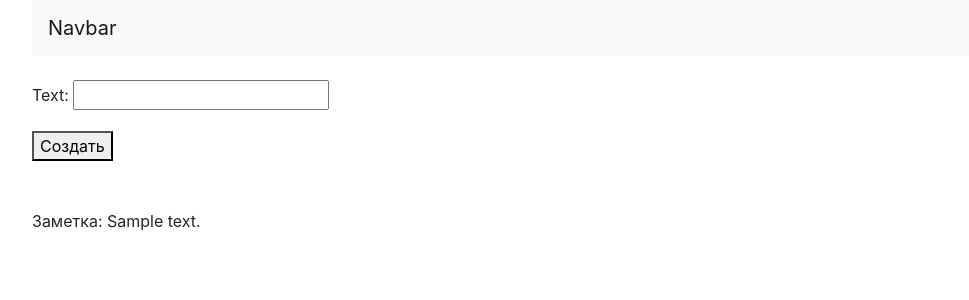
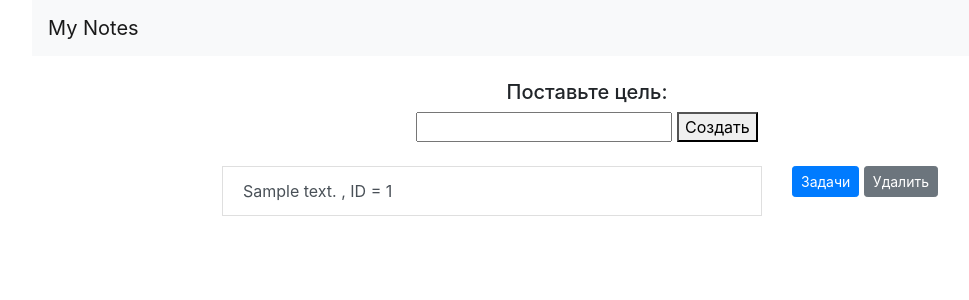
Before and after one commit to khusainovrm/my_notes, a Django app: page /notes/ in a window 1280 px wide. Shown: the top 300 px of the page, without its empty margins (53-1022 px from the left). Run offline with Django 3.2, Linux system fonts and the light colour scheme; tables that the repository leaves empty hold one stand-in row (values such as "Sample post"); some libraries are stand-ins or nearby versions.

Commit message:
Now you can delete tasks with 'Delete' button

```diff
--- a/my_notes/apps/notes/templates/base.html
+++ b/my_notes/apps/notes/templates/base.html
@@ -10,7 +10,7 @@
 
 <div class="container">
     <nav class="navbar navbar-light bg-light">
-      <a class="navbar-brand" href="{% url "notes:notes_list" %}">Navbar</a>
+      <a class="navbar-brand" href="{% url "notes:notes_list" %}">My Notes</a>
     </nav>
 </div>
 
--- a/my_notes/apps/notes/templates/notes/notes_list.html
+++ b/my_notes/apps/notes/templates/notes/notes_list.html
@@ -2,17 +2,35 @@
 
 {% block content %}
 <br>
+<div class="row justify-content-center">
+    <h5>Поставьте цель: </h5>
+</div>
+<div class="row justify-content-center">
     <form method = "POST" action="{% url "notes:notes_list" %}"> {% csrf_token %}
-        {{ form.as_p }}
+        {{ form.text }}
         <button type="submit">Создать</button>
     </form>
+</div>
 
-    <br>
+<br>
+<div class="list-group">
     {% for note in notes %}
         {# Автор заметки: {{ note.author }} #}
-        <br>
-        Заметка: {{ note.text }}
+    <div class="row justify-content-center">
+        <div class="col-6">
+        <a class="list-group-item list-group-item-action">{{ note.text }} , ID = {{ note.id }}</a>
+        </div>
+        <div class="col-2">
+           <button type="button" class="btn btn-primary btn-sm">Задачи</button>
+            <a href="{% url "notes:note_delete" note.id %}">
+                <button type="button" class="btn btn-secondary btn-sm" name="{{ note.id }}" action="ya.ru">
+                   Удалить
+                </button>
+            </a>
+        </div>
+    </div>
     {% endfor %}
+</div>
 <br>
 
 {% endblock %}
--- a/my_notes/apps/notes/urls.py
+++ b/my_notes/apps/notes/urls.py
@@ -5,6 +5,5 @@ from . import views
 app_name = "notes"
 urlpatterns = [
     path('', views.notes_list, name = "notes_list"),
-    #path ('all/', views.note_all, name="note_all"),
-
+    path ('delete/<int:note_id>/', views.notedelete, name="note_delete"),
 ]
--- a/my_notes/apps/notes/views.py
+++ b/my_notes/apps/notes/views.py
@@ -1,7 +1,8 @@
-from django.shortcuts import render, redirect
+from django.shortcuts import render, redirect, HttpResponseRedirect
 from .models import Note
 from .forms import NoteForm
-from django.contrib.auth.models import User
+from django.urls import reverse
+
 
 # Create your views here.
 def notes_list (request):
@@ -22,6 +23,23 @@ def notes_list (request):
     }
     return render (request, "notes/notes_list.html", context)
 
+def notedelete(request, note_id):
+    notedel=Note.objects.filter(id=note_id)
+    notedel.delete()
+    return HttpResponseRedirect(reverse("notes:notes_list"))
+
+
+
+
+
+
+
+
+
+
+
+
+
 def note_all (request):
     form = NoteForm(request.Post)
     if form.is_valid():
```
